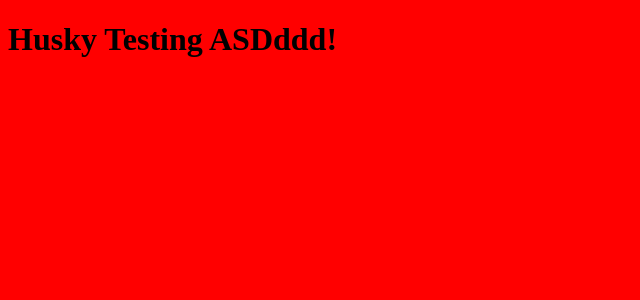
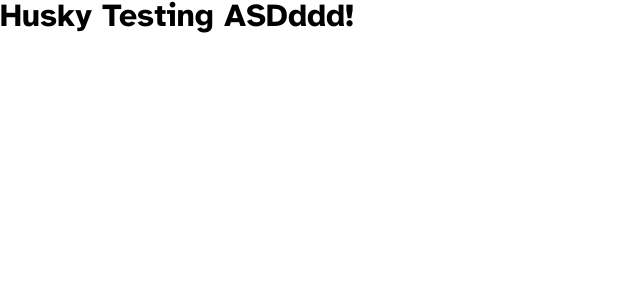
Before and after one commit to PIQON/Memory, a React (Vite) app: page / in a window 1280 px wide. Shown: the top 300 px of the page, without its empty margins (0-640 px from the left). Built offline with nearby package versions, Linux system fonts and the light colour scheme.

Commit message:
feat(scss): add a reset and variables

```diff
--- a/index.html
+++ b/index.html
@@ -5,6 +5,12 @@
     <link rel="icon" type="image/svg+xml" href="/vite.svg" />
     <meta name="viewport" content="width=device-width, initial-scale=1.0" />
     <title>Vite + React + TS</title>
+    <link rel="preconnect" href="https://fonts.googleapis.com" />
+    <link rel="preconnect" href="https://fonts.gstatic.com" crossorigin />
+    <link
+      href="https://fonts.googleapis.com/css2?family=Atkinson+Hyperlegible:wght@400;700&display=swap"
+      rel="stylesheet"
+    />
   </head>
   <body>
     <div id="root"></div>
--- /dev/null
+++ b/src/style/abstracts/_variables.scss
@@ -0,0 +1,12 @@
+:root {
+  --clr-primary-400: #fda214;
+  --clr-primary-400-hover: #ffb84a;
+  --clr-primary-300: #bcced9;
+  --clr-primary-200: #304859;
+  --clr-primary-100: #152938;
+  --clr-neutral-400: #f2f2f2;
+  --clr-neutral-300: #7191a5;
+  --clr-neutral-200: #6395b8;
+  --clr-neutral-100: #dfe7ec;
+  --clr-universal-400: #fcfcfc;
+}
--- /dev/null
+++ b/src/style/base/_reset.scss
@@ -0,0 +1,13 @@
+*,
+*::before,
+*::after {
+  margin: 0;
+  padding: 0;
+  box-sizing: border-box;
+}
+
+body {
+  font-family: 'Atkinson Hyperlegible', sans-serif;
+  font-weight: 400;
+  line-height: 1;
+}
--- a/src/style/style.scss
+++ b/src/style/style.scss
@@ -1,3 +1,2 @@
-body {
-  background-color: red;
-}
+@use './abstracts/variables' as *;
+@use './base/reset' as *;
```
